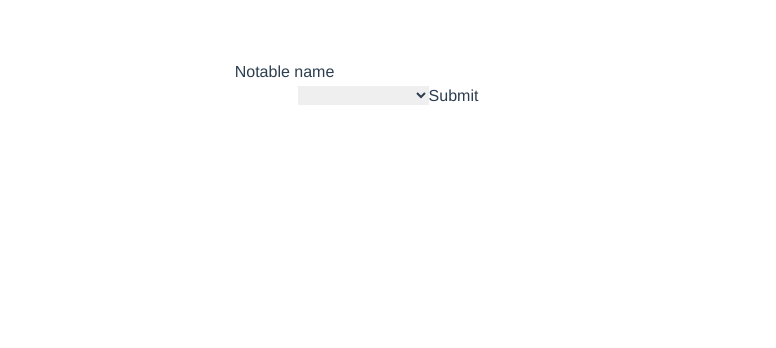
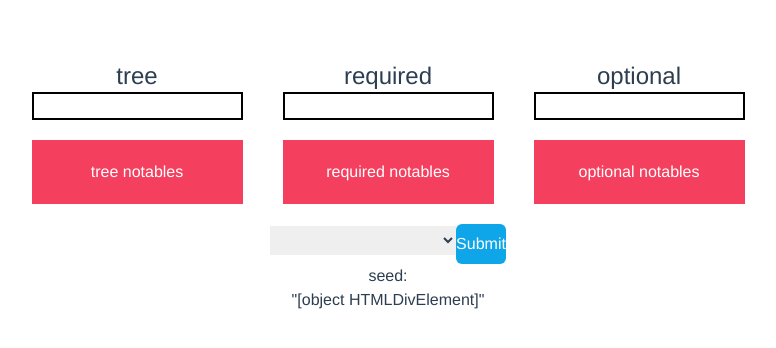
Before and after one commit to Kuon-dev/timeless-jewel-parser, a Vue app: page / in a window 1280 px wide. Shown: the top 348 px of the page, without its empty margins (252-1028 px from the left). Built offline with nearby package versions, Linux system fonts and the light colour scheme.

Commit message:
feat: first prototype build

```diff
--- a/src/App.vue
+++ b/src/App.vue
@@ -9,7 +9,6 @@ import './index.css'
 <template>
   <MainLanding>
   </MainLanding>
-  <FileReader />
 </template>
 
 <style>
@@ -21,4 +20,10 @@ import './index.css'
   color: #2c3e50;
   margin-top: 60px;
 }
+
+.div-center {
+  display: flex;
+  align-items: center;
+  justify-content: center;
+}
 </style>
--- a/src/components/FileReader.vue
+++ b/src/components/FileReader.vue
@@ -18,8 +18,13 @@
         </option>
       </select>
 
-      <button class="bg-sky-500" @click.prevent="submit()">Submit</button>
+      <button class="bg-sky-500 py-2 text-white rounded-md" @click.prevent="submit()">Submit</button>
     </form>
+
+    <section>
+      <div>seed: </div>
+      <div ref="render">{{ render }}</div>
+    </section>
   </div>
 </template>
 
@@ -29,11 +34,26 @@ import Papa from 'papaparse';
 import { ref, computed } from 'vue';
 
 export default {
-  setup() {
+  props: {
+    wanted: {
+      type: Array,
+      required: false,
+    },
+    ideal: {
+      type: Array,
+      required: false,
+    },
+    notables: {
+      type: Array,
+      required: false,
+    },
+  },
+  setup(props) {
     const index = ref('');
     const selected = ref([]);
+    const render = ref(null)
 
-    const selectedTimelessJewel = event => {
+    const selectedTimelessJewel = () => {
       return selected.value;
     };
 
@@ -42,6 +62,9 @@ export default {
     });
 
     const submit = () => {
+      const wanted = (props.wanted)
+      const ideal = (props.ideal)
+      const notables = (props.notables)
       const curr = selectedTimelessJewel();
       const idealCountArr = [];
 
@@ -83,7 +106,11 @@ export default {
             return prev.count > current.count ? prev : current;
           });
           console.log('Best timeless');
+          console.log(max)
+          render.value.innerHTML = max.seed
+          console.log(render)
         } catch (e) {
+          console.log(e)
           console.log("couldn't find timeless");
         }
       }, 2000);
@@ -108,11 +135,10 @@ export default {
       },
     };
 
-    const wanted = ['chance_to_deal_double_damage_%'];
-
-    const ideal = ['chance_to_intimidate_on_hit_%'];
-
-    const notables = [
+      // ['chance_to_deal_double_damage_%'];
+      //['chance_to_intimidate_on_hit_%'];
+      /*
+      [
       'Herbalism',
       'Swift Venoms',
       'Master Fletcher',
@@ -122,12 +148,14 @@ export default {
       'Fervour',
       'Survivalist',
     ];
+       */
 
     return {
       timelessJewels,
       selectedTimelessJewel,
       selected,
       submit,
+      render,
     };
   },
 };
--- /dev/null
+++ b/src/components/ListEventManager.vue
@@ -0,0 +1,85 @@
+<template>
+  <div class="px-5">
+    <section>
+      <div class="text-left">
+        <ul>
+          <li v-for="(item, index) in listItem" :key="index" class="py-1">
+            <button
+              class="bg-rose-500 text-white rounded-md px-5 py-2"
+              @click="del($event, index); emitDelete($event, index)"
+            >
+              del
+            </button>
+            {{ item }}
+          </li>
+        </ul>
+      </div>
+    </section>
+    <!-- input section -->
+    <section class="flex flex-col">
+      <form class="flex flex-col">
+        <label class="text-2xl" >{{ inputType }}</label>
+        <input class="border-2 border-black" type="text" v-model="item">
+        <button @click.prevent="add(); emitData()" class="bg-rose-500 text-white mt-5 mb-5 py-5"> {{ inputType }} notables</button>
+      </form>
+    </section>
+
+  </div>
+</template>
+
+<script>
+import { ref, defineEmits } from 'vue'
+
+export default {
+  props: {
+    list: {
+      type: Array,
+      default: null,
+      required: false,
+    },
+    inputType: {
+      type: String,
+      default: null,
+      required: false,
+    }
+
+  },
+  emits: ['addData', 'deleteData'],
+  setup(props) {
+    const listItem = ref([])
+    const inputType = props.inputType
+
+    const item = ref('')
+
+    const add = () => {
+      if (item.value === '' || item.value === null) return
+      listItem.value.push(item.value)
+    }
+
+    const del = (e, index) => {
+      listItem.value.splice(index, 1)
+    }
+
+    return {
+      listItem,
+      inputType,
+      add,
+      del,
+      item,
+    }
+  },
+  methods: {
+    emitData(){
+      this.$emit('addData', this.listItem[this.listItem.length - 1])
+    },
+    emitDelete(e, index){
+      this.$emit('deleteData', index)
+    },
+  }
+
+}
+</script>
+
+<style>
+
+</style>
--- a/src/views/MainLanding.vue
+++ b/src/views/MainLanding.vue
@@ -1,19 +1,108 @@
 <template>
-  <div>
-    <!-- input section -->
-    <section class="flex flex-cols">
-      <form>
-        <label class="text-2xl">Notable name</label>
-        <input class="border-2 border-black" type="text">
-      </form>
+  <div class="div-center flex flex-col">
+    <!-- view section -->
+    <section>
+   </section>
+
+    <section class="flex flex-row">
+
+      <ListEventManager
+        :listItem="treeNotable"
+        @addData="treeNotable($event)"
+        @deleteData="delTreeNotable($event, value)"
+        input-type="tree"
+      />
+      <ListEventManager
+        :listItem="requiredNotable"
+        @addData=" requiredNotable($event)"
+        @deleteData="delRequiredNotable($event)"
+        input-type="required"
+      />
+      <ListEventManager
+        :listItem="optionalNotable"
+        @addData=" optionalNotable($event)"
+        @deleteData="delOptionalNotable($event)"
+        input-type="optional"
+      />
+
+    </section>
+    <section>
+      <FileReader
+        :wanted="submitAllValue().required"
+        :ideal="submitAllValue().optional"
+        :notables="submitAllValue().tree"
+      ></FileReader>
     </section>
   </div>
 </template>
 
 <script>
+import { ref, computed } from 'vue'
+import FileReader from '../components/FileReader.vue'
+import ListEventManager from '../components/ListEventManager.vue'
+
 export default {
+  components: {
+    FileReader,
+    ListEventManager,
+  },
   setup(){
+    const notable = ref('')
+    const notables = ref([])
 
+    const tree = []
+    const optional = []
+    const required = []
+
+    const addNotables = computed(() => {
+      return notables.value
+    })
+
+    const requiredNotable = (val) =>  {
+      required.push(val)
+      return val
+    }
+    const optionalNotable = (val) => {
+      optional.push(val)
+      return val
+    }
+    const treeNotable = (val) => {
+      console.log(val)
+      tree.push(val)
+      return val
+    }
+
+    const submitAllValue = () => {
+      return {tree, required, optional}
+    }
+
+    const delTreeNotable = (index) => {
+      console.log(index)
+      tree.splice(index, 1)
+    }
+
+    const delRequiredNotable = (index) => {
+      console.log(index)
+      required.splice(index, 1)
+    }
+
+    const delOptionalNotable = (index) => {
+      console.log(index)
+      optional.splice(index, 1)
+    }
+
+    return {
+      notable,
+      notables,
+      addNotables,
+      requiredNotable,
+      optionalNotable,
+      treeNotable,
+      submitAllValue,
+      delTreeNotable,
+      delOptionalNotable,
+      delRequiredNotable,
+    }
   }
 }
 </script>
--- a/tailwind.config.js
+++ b/tailwind.config.js
@@ -1,12 +1,11 @@
 /** @type {import('tailwindcss').Config} */
+/* eslint-disable */
 module.exports = {
-  content: [
-    "./index.html",
-    "./src/**/*.{vue,js,ts,jsx,tsx}",
-  ],
-  content: [],
+  content: ['./index.html', './src/**/*.{vue,js,ts,jsx,tsx}'],
   theme: {
     extend: {},
   },
   plugins: [],
-}
+};
+
+/* eslint-enable */
--- a/tsconfig.json
+++ b/tsconfig.json
@@ -14,5 +14,5 @@
     "skipLibCheck": true
   },
   "include": ["src/**/*.ts", "src/**/*.d.ts", "src/**/*.tsx", "src/**/*.vue"],
-  "references": [{ "path": "./tsconfig.node.json" }]
+  "references": [{ "path": "./tsconfig.node.json" }],
 }
```
Also changed, not shown: 1 other file (tests, documents, lock files or other folders).
